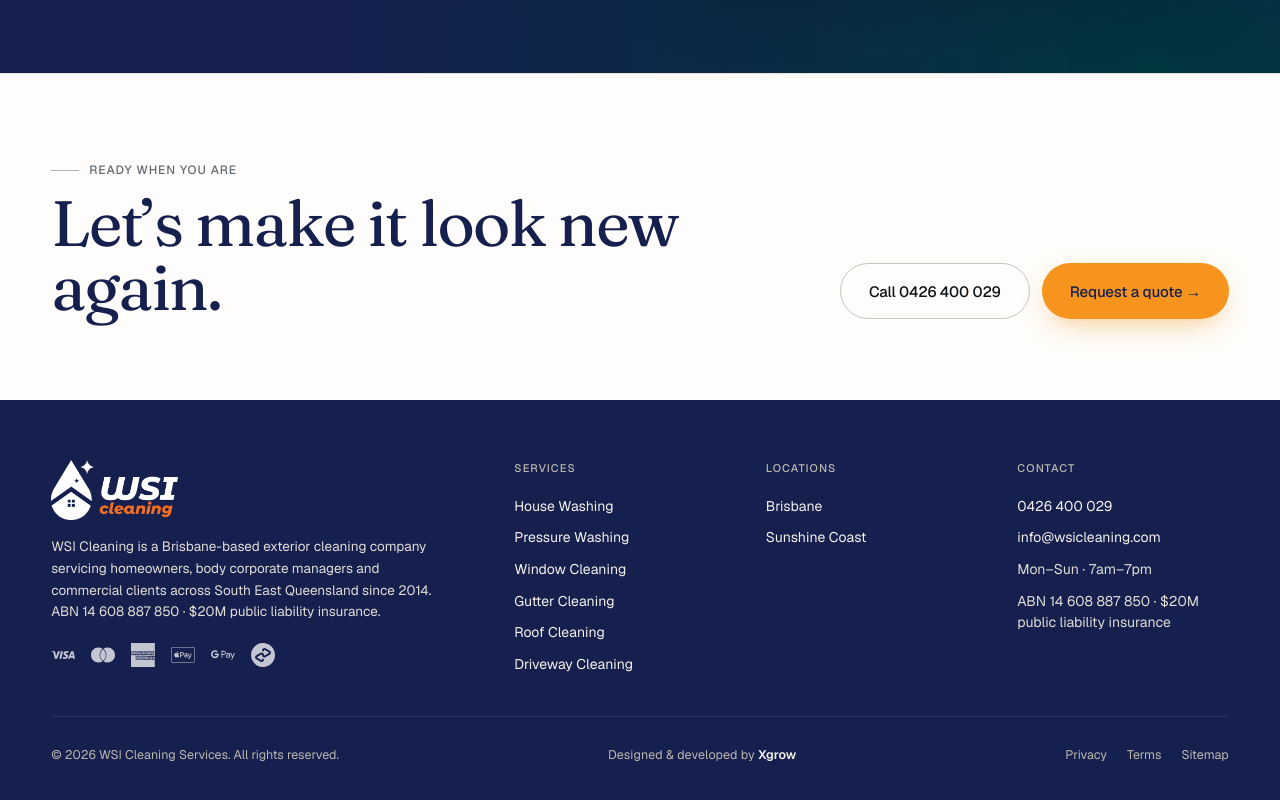
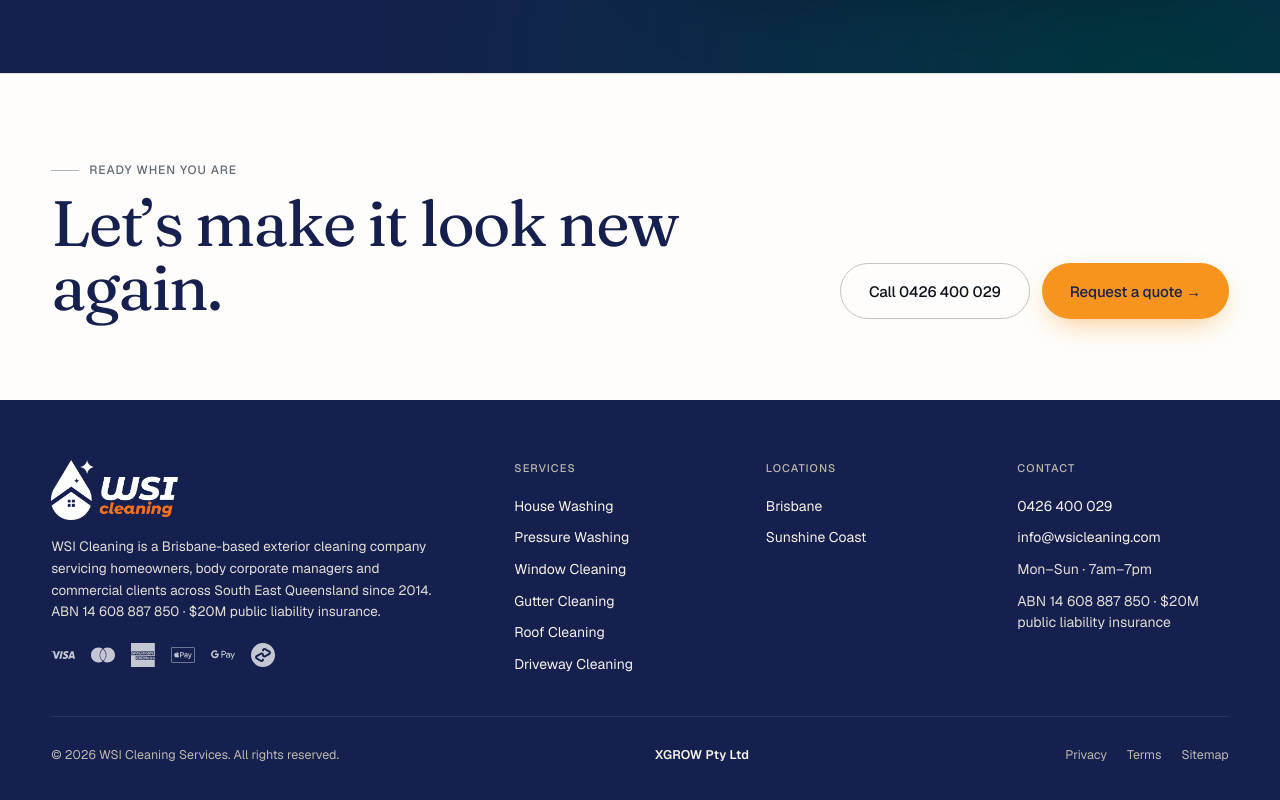
Before and after one commit to matt-xgrow/WSI-website1, a Next.js app: page / in a window 1280 px wide. Shown: the part 8831-9631 px from the top of the page. Built offline with nearby package versions, Linux system fonts and the light colour scheme; no server answers.

Commit message:
fix: update footer credit to "XGROW Pty Ltd"
Co-Authored-By: Claude Sonnet 4.6 <noreply@anthropic.com>

```diff
--- a/src/components/site/footer.tsx
+++ b/src/components/site/footer.tsx
@@ -134,9 +134,8 @@ export function Footer() {
             © {new Date().getFullYear()} {site.legalName}. All rights reserved.
           </span>
           <span className="footer-credit">
-            Designed &amp; developed by{" "}
             <a href="https://xgrow.com.au" target="_blank" rel="noopener">
-              Xgrow
+              XGROW Pty Ltd
             </a>
           </span>
           <div className="footer-bottom-links">
```
